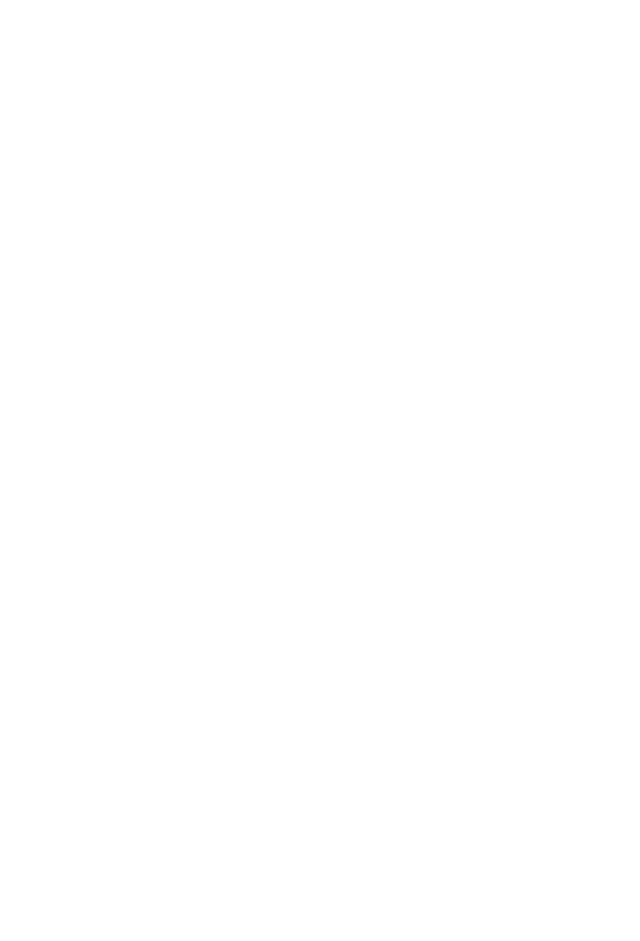
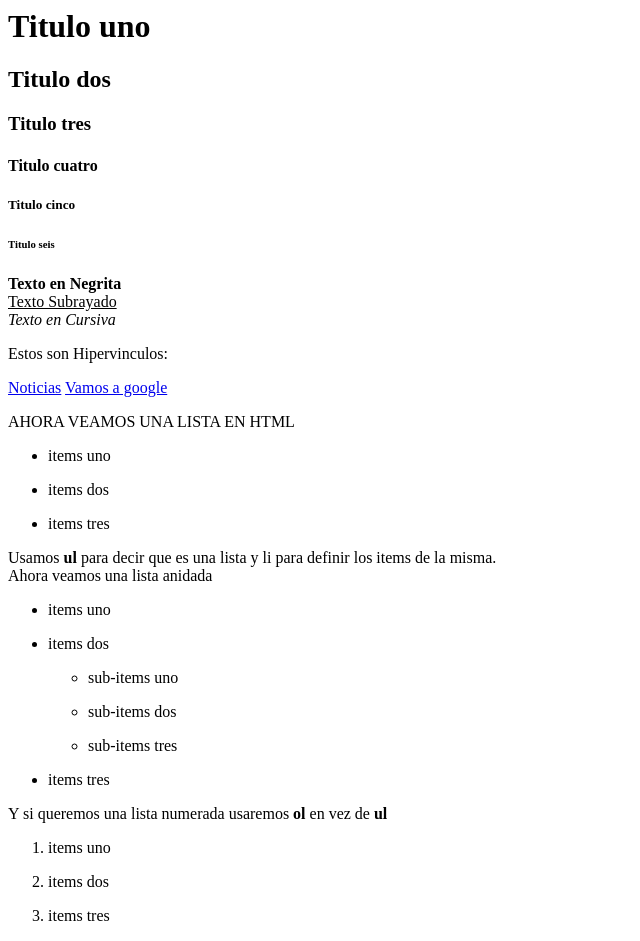
Before and after one commit to cristian-fer-87/cursoAplicacionWeb, a plain HTML site: page public_html/index.html in a window 1280 px wide. Shown: the whole page, without its empty margins (0-640 px from the left). Before the commit the page ends 800 px from the top, so only its background shows below. Drawn offline with Linux system fonts and the light colour scheme.

Commit message:
segundo commit

```diff
--- a/public_html/index.html
+++ b/public_html/index.html
@@ -1,9 +1,67 @@
 <!--Curso de Aplicaciones web - Sistemate.net-->
 <html>
     <head>
-
+        <title>Mi primer pagina!</title>
     </head>
     <body>
+        <h1>Titulo uno</h1>
+        <h2>Titulo dos</h2>
+        <h3>Titulo tres</h3>
+        <h4>Titulo cuatro</h4>
+        <h5>Titulo cinco</h5>
+        <h6>Titulo seis</h6>
+        <p>
+            <b>Texto en Negrita</b><br>
+            <u>Texto Subrayado</u><br>
+            <i>Texto en Cursiva</i><br>
+        </p>
+        <p>Estos son Hipervinculos:</p>
+        <!--
+        Esto es un hipervinculo a un documento dentro de nuestro propio sitio
+        para que funcione los dos documentos deben de estar en la misma carpeta
+        o bien, se debe espicificar la ruta absoluta del otro documento.
+        -->
+        <a href="noticias.html" target="_blank">Noticias</a>
+        <!--
+        Analicemos el hipervinculo: vemos que la etiqueta es <a></a> pero tiene
+        una particularidad, tiene propiedades, a las cuales podemos asignarle valores
+        una de ellas es href que define a donde dirigira nuestro vinculo.
+        otro que agregamos es target que sirve para definir donde se abrira el vinculo
+        si en la misma pagina o en otra pestaña y demas.
+        con el valor _blank decimos que abra en una nueva ventana.
+        -->
 
+        <!--Y si queremos un Hipervinculo a otro sitio, es muy sensillo:-->
+        <a href="http://www.google.com" target="_blank">Vamos a google</a>
+
+        <p>AHORA VEAMOS UNA LISTA EN HTML</p>
+
+        <ul>
+            <li><p>items uno</p></li>
+            <li><p>items dos</p></li>
+            <li><p>items tres</p></li>
+        </ul>
+        <p>Usamos <b>ul</b> para decir que es una lista y li para definir los items
+            de la misma. <br>
+            Ahora veamos una lista anidada</p>
+        <ul>
+            <li><p>items uno</p></li>
+            <li><p>items dos</p>
+                <ul>
+                    <li><p>sub-items uno</p></li>
+                    <li><p>sub-items dos</p></li>
+                    <li><p>sub-items tres</p></li>
+                </ul>
+            </li>
+            <li><p>items tres</p></li>
+        </ul>
+
+        <p>Y si queremos una lista numerada usaremos <b>ol</b> en vez de <b>ul</b></p>
+
+        <ol>
+            <li><p>items uno</p></li>
+            <li><p>items dos</p></li>
+            <li><p>items tres</p></li>
+        </ol>
     </body>
 </html>
```
